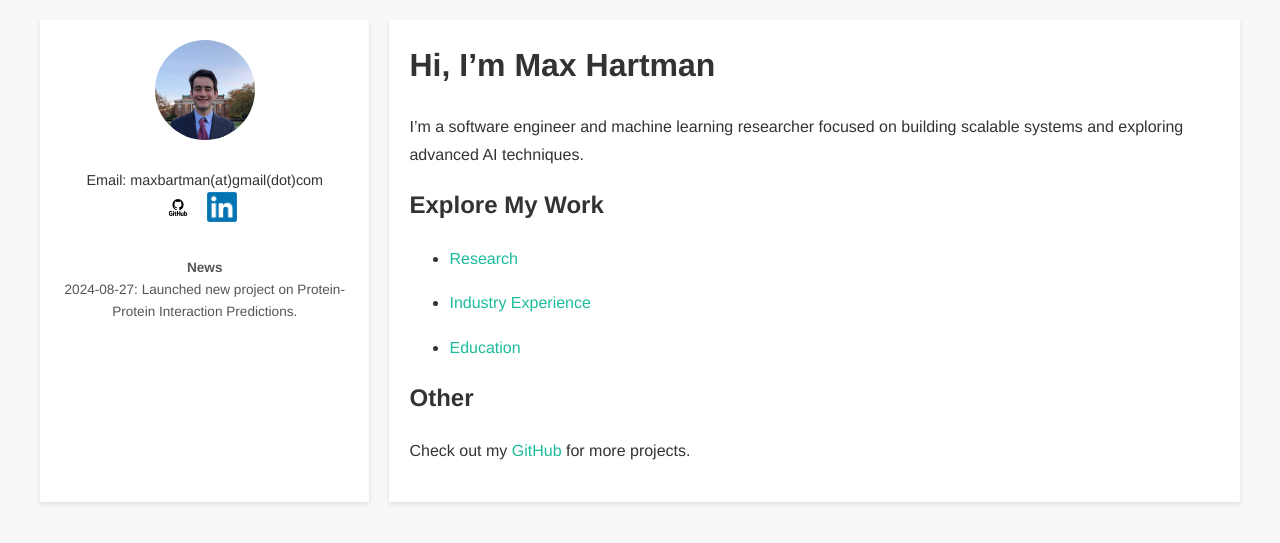
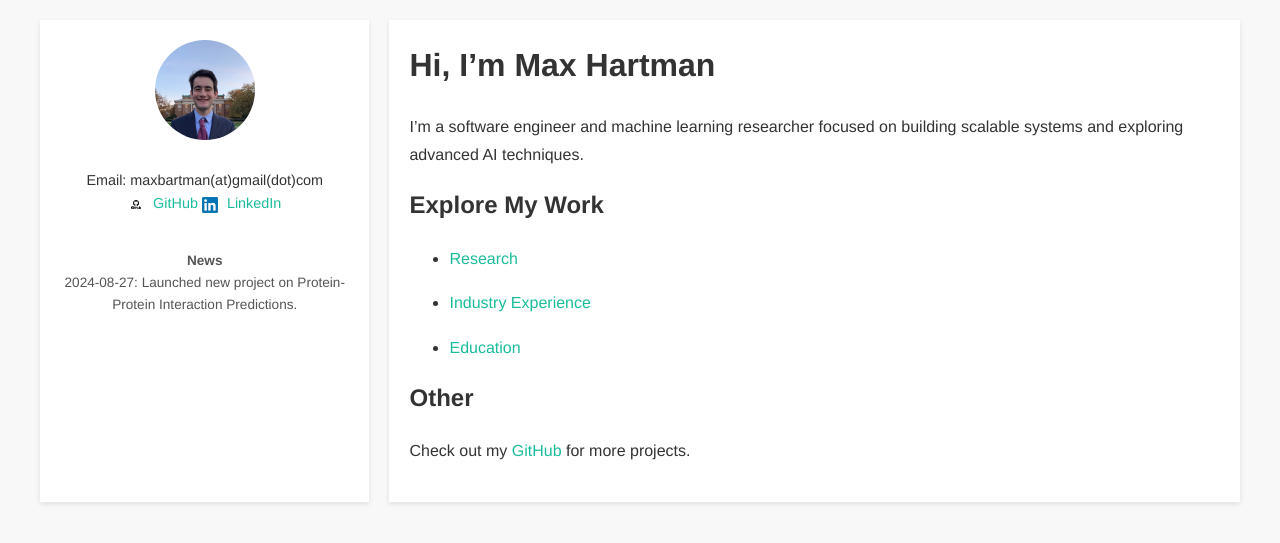
Before and after one commit to MaxBHartman/maxbhartman.github.io, a Jekyll site: the page built from index.md, in a window 1280 px wide. Shown: the top 543 px of the page. Built offline with Jekyll 4.4.1, drawn with Linux system fonts in a browser that asks for light colours.

Commit message:
remove big logo

```diff
--- a/_layouts/default.html
+++ b/_layouts/default.html
@@ -20,13 +20,15 @@
         <!-- GitHub Logo with Link -->
 <a href="https://github.com/{{ site.social_media.github }}" target="_blank">
   <img src="{{ '/images/github.png' | relative_url }}" alt="GitHub" class="social-icon">
+  GitHub
 </a>
 
 <!-- LinkedIn Logo with Link -->
 <a href="https://linkedin.com/in/{{ site.social_media.linkedin }}" target="_blank">
   <img src="{{ '/images/linkedin.png' | relative_url }}" alt="LinkedIn" class="social-icon">
+  LinkedIn
 </a>
-      </p>
+
 
       <p class="news">
         <strong>News</strong><br>
--- a/css/style.css
+++ b/css/style.css
@@ -113,11 +113,12 @@ footer {
 
 /* Style for social icons */
 .social-icon {
-  width: 30px; /* Adjust size to your preference */
+  width: 16px; /* Smaller size, adjust as necessary */
   height: auto;
-  margin-right: 10px;
-  vertical-align: middle;
+  margin-right: 5px; /* Less space between icon and text */
+  vertical-align: middle; /* Align the icon vertically with the text */
 }
+
 .social-icon:hover {
-  opacity: 0.8; /* Add a hover effect for better interactivity */
+  opacity: 0.8; /* Hover effect for interactivity */
 }
```
Lines whose indentation alone changed are shown as unchanged.
